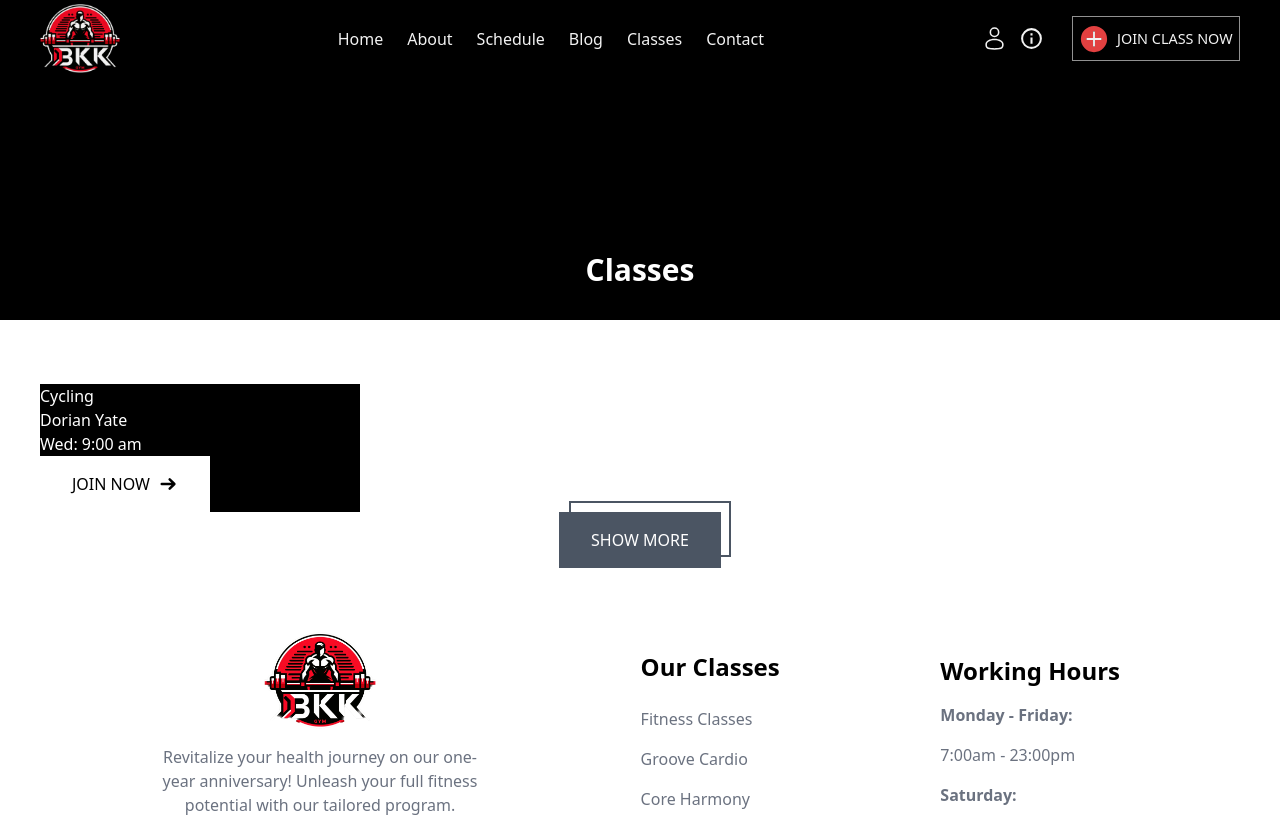
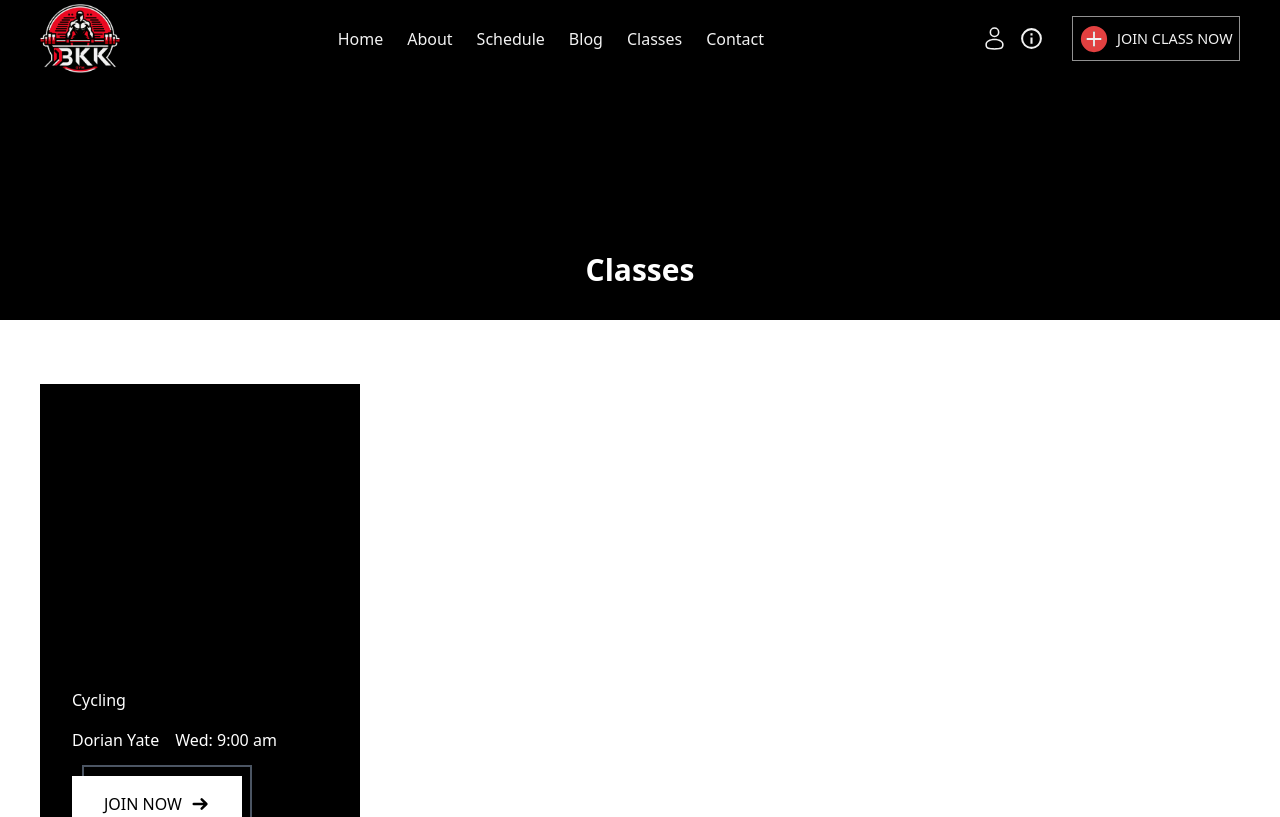
Before and after one commit to OnigiriKing/new-project, a React (Create React App) app: page /classes in a window 1280 px wide. Shown: the top 817 px of the page. Built offline with nearby package versions, Linux system fonts and the light colour scheme.

Commit message:
Style update

```diff
--- a/src/components/classesComp/ClassesComp.jsx
+++ b/src/components/classesComp/ClassesComp.jsx
@@ -8,15 +8,15 @@ export default function ClassesComp() {
       <TopComp des="Classes" />
       <div class="common-wrapper pt-[4rem]">
         <div>
-          <div class="bg-black text-white w-[20rem]">
+          <div class=" flex bg-black text-white w-[20rem] h-[30rem] items-end z-10 relative">
             <img></img>
-            <div>
+            <div class="flex flex-col p-[2rem] justify-end gap-[1rem]">
               <h3>Cycling</h3>
-            <div>
+              <div class="flex gap-[1rem]">
                 <p>Dorian Yate</p>
                 <p>Wed: 9:00 am</p>
               </div>
-            <button class="button-class-light">
+              <button class="button-class-light mt-[.5rem]">
                 JOIN NOW {allSvg(20).arrow}
               </button>
             </div>
```
Also changed, not shown: src/dist/style.css. Lines whose indentation alone changed are shown as unchanged.
